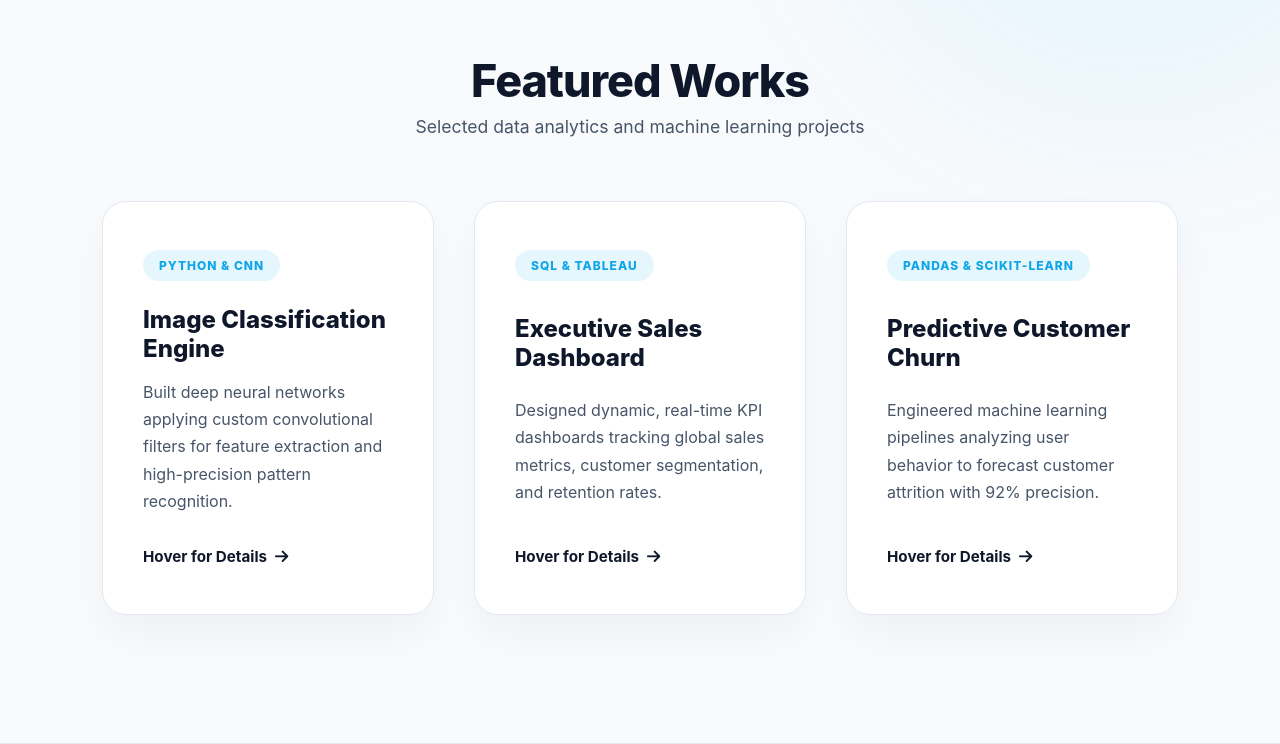
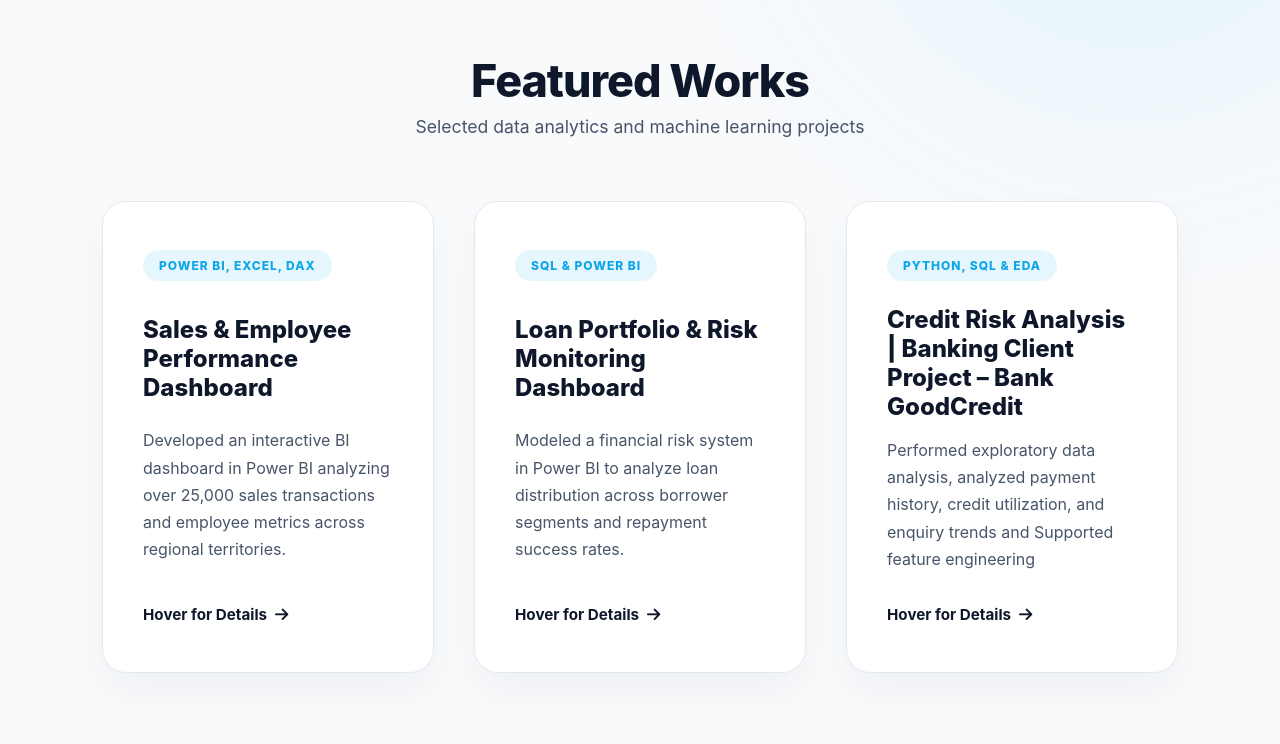
Before and after one commit to Anurag1124/Myportfolio, a Django app: page / in a window 1280 px wide. Shown: the part 874-1618 px from the top of the page. Run offline with Django 4.2, Linux system fonts and the light colour scheme; some libraries are stand-ins or nearby versions.

Commit message:
Final Updated

```diff
--- a/templates/index.html
+++ b/templates/index.html
@@ -114,21 +114,27 @@
             <!-- Project 1 -->
             <div class="project-card reveal-card" data-tilt>
                 <div class="project-front">
-                    <div class="project-badge">Python & CNN</div>
-                    <h3>Image Classification Engine</h3>
-                    <p>Built deep neural networks applying custom convolutional filters for feature extraction and
-                        high-precision pattern recognition.</p>
+                    <div class="project-badge">Power Bi, Excel, DAX</div>
+                    <h3>Sales & Employee Performance Dashboard </h3>
+                    <p>Developed an interactive BI dashboard in Power BI analyzing over 25,000 sales transactions and
+                        employee metrics across
+                        regional territories. </p>
                     <span class="project-link">Hover for Details <i class="fa-solid fa-arrow-right"></i></span>
                 </div>
                 <!-- Hover Details Overlay -->
                 <div class="project-hover-details">
                     <h4>Key Findings & Impact</h4>
                     <ul>
-                        <li><i class="fa-solid fa-check"></i> Achieved 96.4% prediction accuracy across testing batches.
+                        <li><i class="fa-solid fa-check"></i> Developed an interactive BI dashboard in Power BI
+                            analyzing over 25,000 sales transactions and employee metrics across
+                            regional territories.
                         </li>
-                        <li><i class="fa-solid fa-check"></i> Optimized model parameters, reducing processing time by
-                            35%.</li>
-                        <li><i class="fa-solid fa-check"></i> Successfully deployed the model via a scalable REST API.
+                        <li><i class="fa-solid fa-check"></i> Formulated custom DAX measures and dynamic target-tracking
+                            cards to visualize monthly revenue growth and top
+                            performing agents.</li>
+                        <li><i class="fa-solid fa-check"></i> Automated data ingestion from multi-tab Excel workbooks
+                            using Power Query, reducing manual weekly reporting time by 4
+                            hours.
                         </li>
                     </ul>
                     <a href="#" class="btn-primary" style="margin-top:1.5rem;">View Source Code</a>
@@ -138,22 +144,25 @@
             <!-- Project 2 -->
             <div class="project-card reveal-card" data-tilt>
                 <div class="project-front">
-                    <div class="project-badge">SQL & Tableau</div>
-                    <h3>Executive Sales Dashboard</h3>
-                    <p>Designed dynamic, real-time KPI dashboards tracking global sales metrics, customer segmentation,
-                        and retention rates.</p>
+                    <div class="project-badge">SQL & Power Bi</div>
+                    <h3>Loan Portfolio & Risk Monitoring Dashboard</h3>
+                    <p>Modeled a financial risk system in Power BI to analyze loan distribution across borrower segments
+                        and repayment success
+                        rates. </p>
                     <span class="project-link">Hover for Details <i class="fa-solid fa-arrow-right"></i></span>
                 </div>
                 <!-- Hover Details Overlay -->
                 <div class="project-hover-details">
                     <h4>Key Findings & Impact</h4>
                     <ul>
-                        <li><i class="fa-solid fa-check"></i> Uncovered a 12% drop in Q3 retention in the EMEA region.
+                        <li><i class="fa-solid fa-check"></i> Constructed Non-Performing Asset (NPA) metrics and risk
+                            exposure KPIs using SQL aggregation to mitigate bad-debt
+                            exposure.
                         </li>
-                        <li><i class="fa-solid fa-check"></i> Automated ETL pipelines saving 15 hours of manual data
-                            entry weekly.</li>
-                        <li><i class="fa-solid fa-check"></i> Delivered interactive filters adopted by C-level
-                            executives.</li>
+                        <li><i class="fa-solid fa-check"></i> Modeled a financial risk system in Power BI to analyze
+                            loan distribution across borrower segments and repayment success
+                            rates. </li>
+                        <li><i class="fa-solid fa-check"></i></li>
                     </ul>
                     <a href="#" class="btn-primary" style="margin-top:1.5rem;">View Dashboard</a>
                 </div>
@@ -162,22 +171,25 @@
             <!-- Project 3 -->
             <div class="project-card reveal-card" data-tilt>
                 <div class="project-front">
-                    <div class="project-badge">Pandas & Scikit-Learn</div>
-                    <h3>Predictive Customer Churn</h3>
-                    <p>Engineered machine learning pipelines analyzing user behavior to forecast customer attrition with
-                        92% precision.</p>
+                    <div class="project-badge">Python, SQL & EDA</div>
+                    <h3>Credit Risk Analysis | Banking Client Project – Bank GoodCredit</h3>
+                    <p>Performed exploratory data analysis, analyzed payment history, credit utilization, and enquiry
+                        trends and Supported feature engineering</p>
                     <span class="project-link">Hover for Details <i class="fa-solid fa-arrow-right"></i></span>
                 </div>
                 <!-- Hover Details Overlay -->
                 <div class="project-hover-details">
                     <h4>Key Findings & Impact</h4>
                     <ul>
-                        <li><i class="fa-solid fa-check"></i> Identified 'usage frequency' as the highest correlating
-                            churn factor.</li>
-                        <li><i class="fa-solid fa-check"></i> Implemented a Random Forest classifier mapping 1M+ user
-                            records.</li>
-                        <li><i class="fa-solid fa-check"></i> Strategy implementation led to a projected 5% churn
-                            reduction.</li>
+                        <li><i class="fa-solid fa-check"></i> Performed exploratory data analysis on multi-table banking
+                            data (customer account, enquiry, and demographic records) for
+                            a live client engagement to study credit default risk patterns. </li>
+                        <li><i class="fa-solid fa-check"></i> Analyzed payment history, credit utilization, and enquiry
+                            trends to identify key behavioral indicators associated with
+                            delinquency risk.</li>
+                        <li><i class="fa-solid fa-check"></i>Supported feature engineering by deriving and validating
+                            analytical metrics (utilization trend, enquiry recency, payment-to
+                            account-open gaps) used in the risk assessment.</li>
                     </ul>
                     <a href="#" class="btn-primary" style="margin-top:1.5rem;">Read Case Study</a>
                 </div>
```
